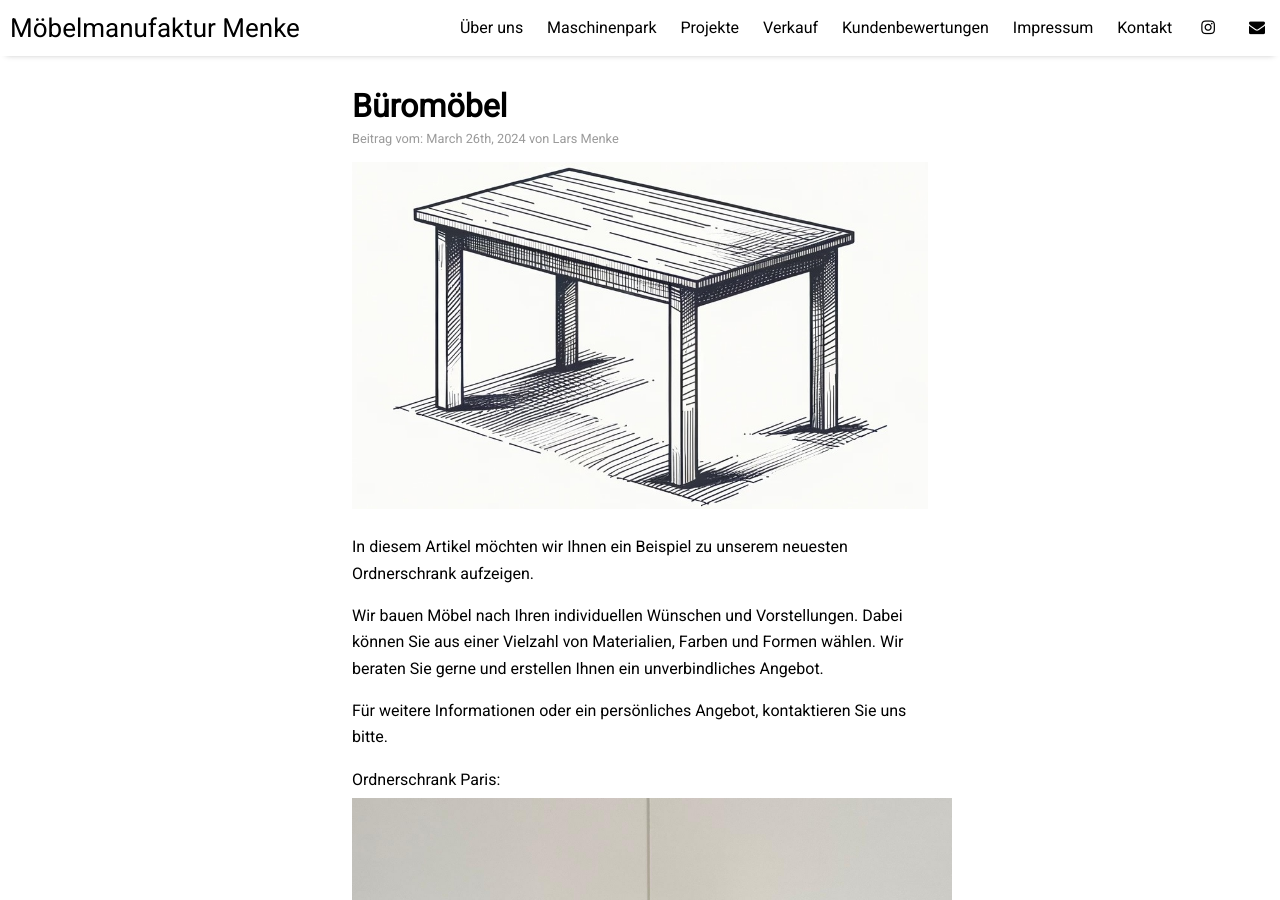
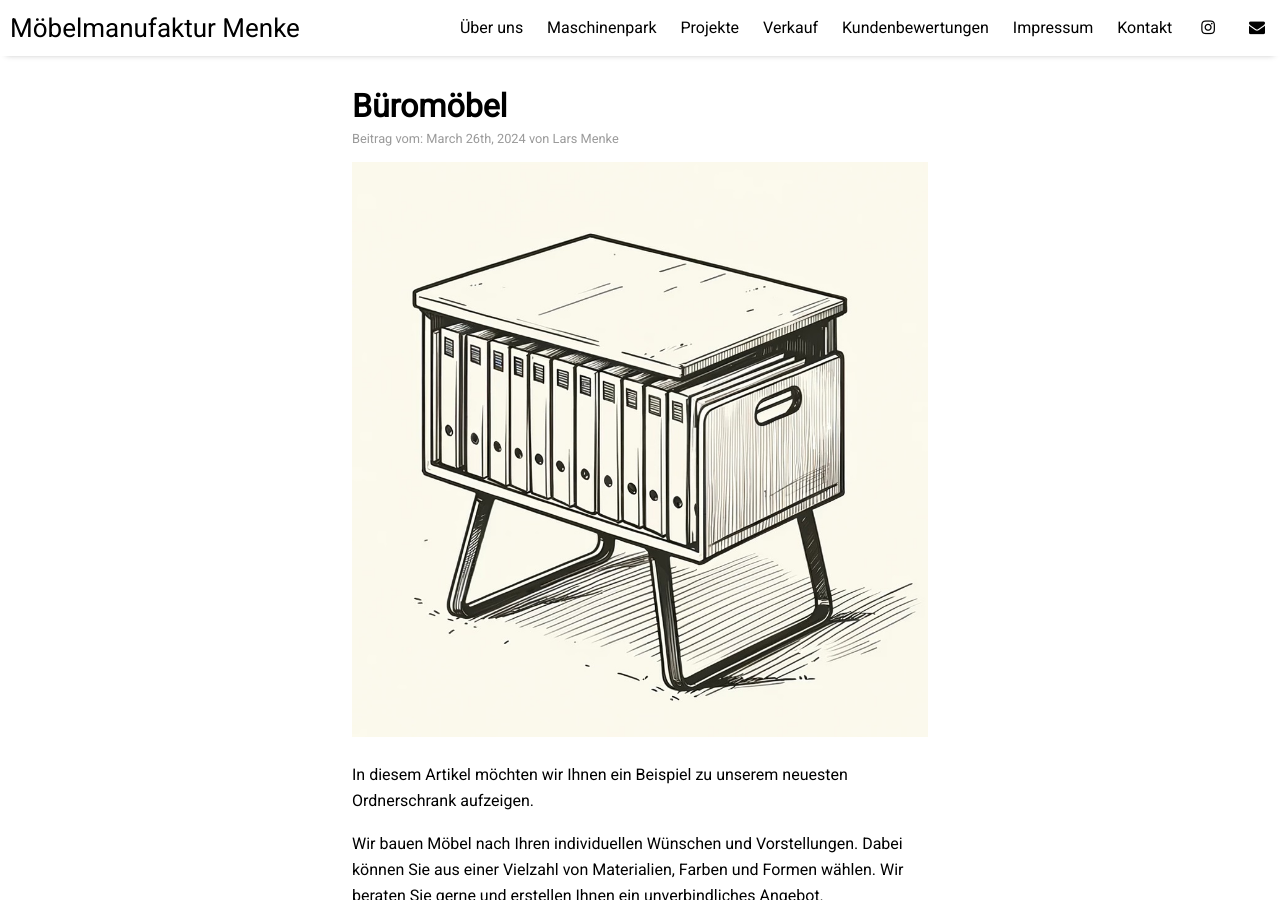
Before and after one commit to MoebelmanufakturMenke/Homepage, a Jekyll site: the page built from _posts/2024-03-26-bueromoebel.md, in a window 1280 px wide and 900 px high. Built offline with Jekyll 4.4.1, drawn with Linux system fonts in a browser that asks for light colours; nearby versions of some CDN libraries.

Commit message:
Büroartikel 2.0

```diff
--- a/_posts/2024-03-26-Bueromoebel.md
+++ b/_posts/2024-03-26-bueromoebel.md
@@ -4,7 +4,7 @@ title: "Büromöbel"
 author: "Lars Menke"
 categories: documentation
 tags: [documentation]
-image: table_skizze.jpg
+image: buerotisch_skizze.jpg
 ---
 
 In diesem Artikel möchten wir Ihnen ein Beispiel zu unserem neuesten Ordnerschrank aufzeigen.
```
Also changed, not shown: assets/img/buerotisch_skizze.jpg (added).
